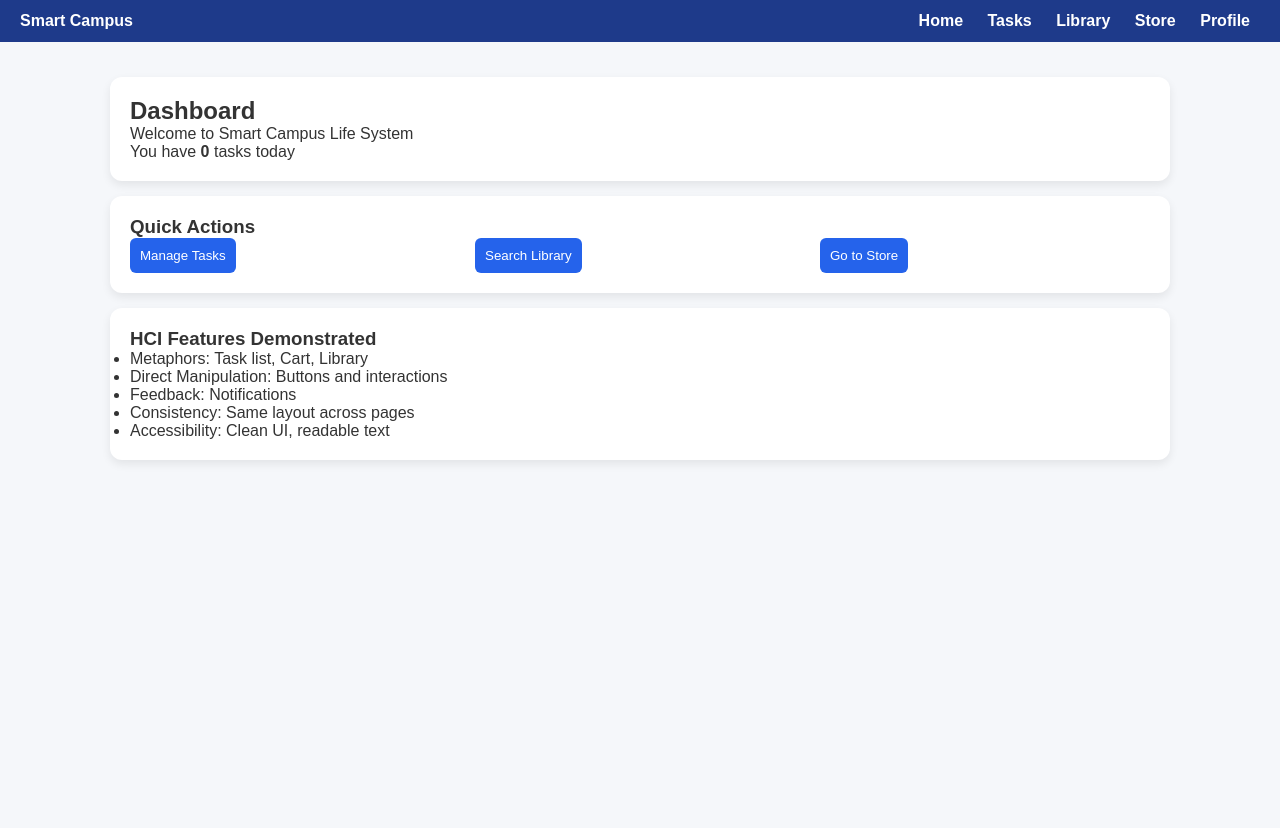
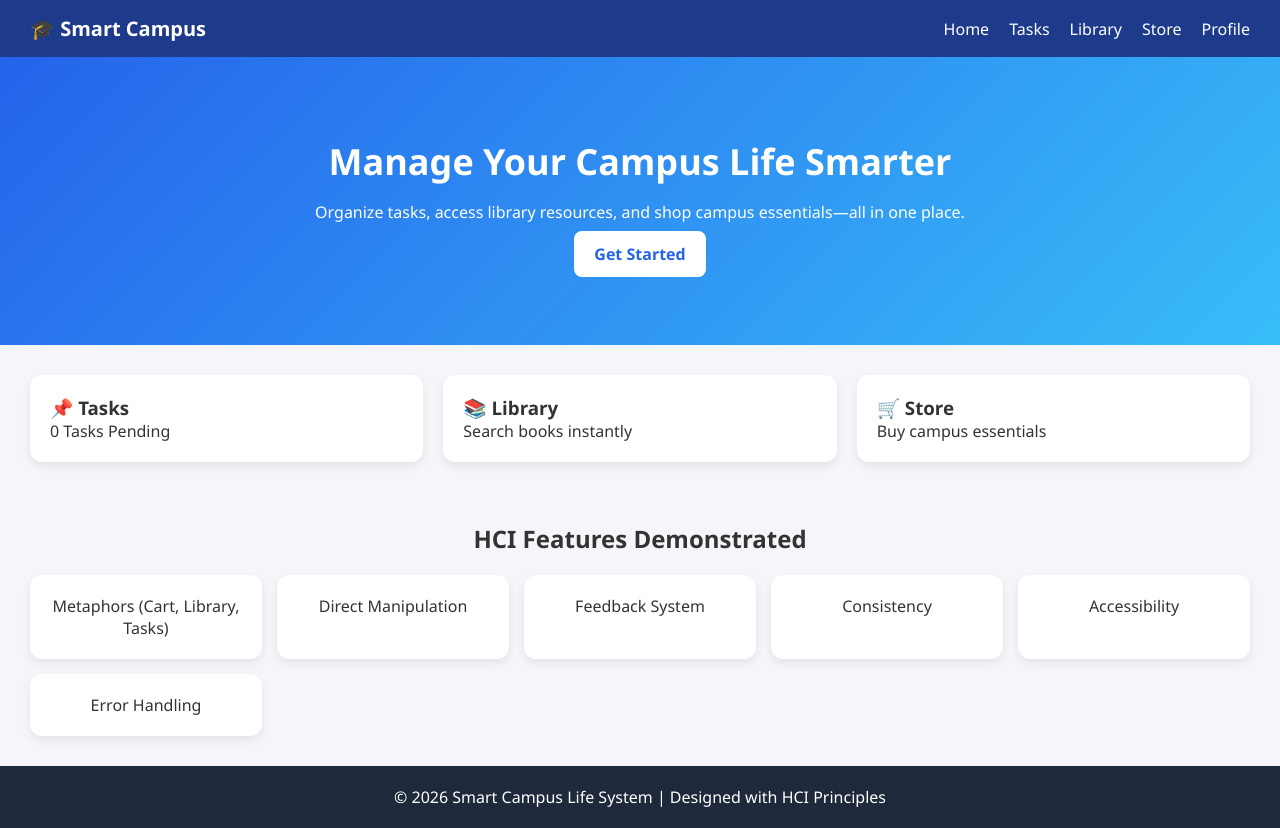
Before and after one commit to Craka250/SmartCampusLife, a plain HTML site: page index.html in a window 1280 px wide. Before the commit the page ends 800 px from the top, so only its background shows below. Drawn offline with Linux system fonts and the light colour scheme.

Commit message:
Updated the homepage UI

```diff
--- a/css/styele.css
+++ b/css/styele.css
@@ -1,102 +1,126 @@
-/*
-*{margin:0;padding:0;box-sizing:border-box;font-family:Arial, sans-serif;}
-body{background:#f5f7fa;color:#333;}
-nav{display:flex;justify-content:space-between;align-items:center;background:#1e3a8a;color:#fff;padding:10px 20px;}
-nav a{color:#fff;margin:0 10px;text-decoration:none;font-weight:bold;}
-.container{padding:20px;}
-.card{background:#fff;padding:15px;margin:10px 0;border-radius:10px;box-shadow:0 2px 5px rgba(0,0,0,0.1);}
-button{padding:8px 12px;border:none;border-radius:5px;cursor:pointer;margin-top:5px;}
-.btn-primary{background:#2563eb;color:#fff;}
-.btn-danger{background:#dc2626;color:#fff;}
-.btn-success{background:#16a34a;color:#fff;}
-input{padding:8px;width:100%;margin-top:5px;border-radius:5px;border:1px solid #ccc;}
-.grid{display:grid;grid-template-columns:repeat(auto-fit,minmax(200px,1fr));gap:15px;}
-@media(max-width:600px){nav{flex-direction:column;}}
-*/
-
+/* RESET */
 *{
   margin:0;
   padding:0;
   box-sizing:border-box;
-  font-family:Arial, sans-serif;
+  font-family:'Segoe UI', Tahoma, Geneva, Verdana, sans-serif;
 }
 
 body{
-  background:#f5f7fa;
+  background:#f4f6f9;
   color:#333;
 }
 
-nav{
+/* NAVBAR */
+.navbar{
   display:flex;
   justify-content:space-between;
   align-items:center;
   background:#1e3a8a;
+  padding:15px 30px;
   color:#fff;
-  padding:12px 20px;
 }
 
-nav a{
-  color:#fff;
-  margin:0 10px;
-  text-decoration:none;
+.logo{
+  font-size:20px;
   font-weight:bold;
 }
 
-nav a:hover{
-  text-decoration:underline;
+.nav-links{
+  list-style:none;
+  display:flex;
 }
 
-.container{
-  padding:20px;
-  max-width:1100px;
-  margin:auto;
+.nav-links li{
+  margin-left:20px;
+}
+
+.nav-links a{
+  text-decoration:none;
+  color:#fff;
+  font-weight:500;
+  transition:0.3s;
+}
+
+.nav-links a:hover{
+  color:#38bdf8;
+}
+
+/* HERO */
+.hero{
+  background:linear-gradient(135deg,#2563eb,#38bdf8);
+  color:#fff;
+  padding:80px 20px;
+  text-align:center;
+}
+
+.hero h1{
+  font-size:36px;
+  margin-bottom:15px;
+}
+
+.hero p{
+  margin-bottom:20px;
+}
+
+.btn-primary{
+  padding:12px 20px;
+  background:#fff;
+  color:#2563eb;
+  border-radius:8px;
+  text-decoration:none;
+  font-weight:bold;
+  transition:0.3s;
+}
+
+.btn-primary:hover{
+  background:#e0f2fe;
+}
+
+/* DASHBOARD */
+.dashboard{
+  display:grid;
+  grid-template-columns:repeat(auto-fit,minmax(250px,1fr));
+  gap:20px;
+  padding:30px;
 }
 
 .card{
   background:#fff;
   padding:20px;
-  margin:15px 0;
   border-radius:12px;
   box-shadow:0 4px 10px rgba(0,0,0,0.08);
+  transition:0.3s;
 }
 
-.grid{
+.card:hover{
+  transform:translateY(-5px);
+}
+
+/* FEATURES */
+.features{
+  padding:30px;
+  text-align:center;
+}
+
+.feature-grid{
   display:grid;
   grid-template-columns:repeat(auto-fit,minmax(200px,1fr));
   gap:15px;
+  margin-top:20px;
 }
 
-button{
-  padding:10px;
-  border:none;
-  border-radius:6px;
-  cursor:pointer;
-}
-
-.btn-primary{
-  background:#2563eb;
-  color:white;
-}
-
-button:hover{
-  opacity:0.85;
-  transform:scale(1.05);
-}
-
-/* Dark mode (Accessibility) */
-.dark{
-  background:#111;
+/* FOOTER */
+footer{
+  text-align:center;
+  padding:20px;
+  background:#1e293b;
   color:#fff;
 }
 
-.dark .card{
-  background:#1f2937;
-  color:#fff;
-}
-
-/* Responsive */
-@media(max-width:600px){
-  nav{
+/* RESPONSIVE */
+@media(max-width:768px){
+  .navbar{
     flex-direction:column;
     gap:10px;
   }
--- a/index.html
+++ b/index.html
@@ -3,56 +3,66 @@
 <head>
   <meta charset="UTF-8">
   <meta name="viewport" content="width=device-width, initial-scale=1.0">
-  <title>Smart Campus - Dashboard</title>
+  <title>Smart Campus Life</title>
   <link rel="stylesheet" href="css/styele.css">
 </head>
 <body>
 
-<!-- NAVBAR (Consistency & Navigation) -->
-<nav>
-  <div><strong>Smart Campus</strong></div>
-  <div>
-    <a href="index.html">Home</a>
-    <a href="tasks.html">Tasks</a>
-    <a href="library.html">Library</a>
-    <a href="store.html">Store</a>
-    <a href="profile.html">Profile</a>
-  </div>
+<!-- NAVBAR -->
+<nav class="navbar">
+  <div class="logo">🎓 Smart Campus</div>
+  <ul class="nav-links">
+    <li><a href="index.html">Home</a></li>
+    <li><a href="tasks.html">Tasks</a></li>
+    <li><a href="library.html">Library</a></li>
+    <li><a href="store.html">Store</a></li>
+    <li><a href="profile.html">Profile</a></li>
+  </ul>
 </nav>
 
-<div class="container">
+<!-- HERO SECTION -->
+<section class="hero">
+  <div class="hero-content">
+    <h1>Manage Your Campus Life Smarter</h1>
+    <p>Organize tasks, access library resources, and shop campus essentials—all in one place.</p>
+    <a href="tasks.html" class="btn-primary">Get Started</a>
+  </div>
+</section>
 
-  <!-- DASHBOARD (Visibility of system status) -->
+<!-- DASHBOARD OVERVIEW -->
+<section class="dashboard">
   <div class="card">
-    <h2>Dashboard</h2>
-    <p>Welcome to Smart Campus Life System</p>
-    <p>You have <strong id="taskCount">0</strong> tasks today</p>
+    <h3>📌 Tasks</h3>
+    <p id="taskCount">0 Tasks Pending</p>
   </div>
+  <div class="card">
+    <h3>📚 Library</h3>
+    <p>Search books instantly</p>
+  </div>
+  <div class="card">
+    <h3>🛒 Store</h3>
+    <p>Buy campus essentials</p>
+  </div>
+</section>
 
-  <!-- QUICK ACTIONS (Efficiency & Navigation) -->
-  <div class="card">
-    <h3>Quick Actions</h3>
-    <div class="grid">
-      <a href="tasks.html"><button class="btn-primary">Manage Tasks</button></a>
-      <a href="library.html"><button class="btn-primary">Search Library</button></a>
-      <a href="store.html"><button class="btn-primary">Go to Store</button></a>
-    </div>
+<!-- FEATURES -->
+<section class="features">
+  <h2>HCI Features Demonstrated</h2>
+  <div class="feature-grid">
+    <div class="card">Metaphors (Cart, Library, Tasks)</div>
+    <div class="card">Direct Manipulation</div>
+    <div class="card">Feedback System</div>
+    <div class="card">Consistency</div>
+    <div class="card">Accessibility</div>
+    <div class="card">Error Handling</div>
   </div>
+</section>
 
-  <!-- HCI FEATURES DISPLAY (For marking) -->
-  <div class="card">
-    <h3>HCI Features Demonstrated</h3>
-    <ul>
-      <li>Metaphors: Task list, Cart, Library</li>
-      <li>Direct Manipulation: Buttons and interactions</li>
-      <li>Feedback: Notifications</li>
-      <li>Consistency: Same layout across pages</li>
-      <li>Accessibility: Clean UI, readable text</li>
-    </ul>
-  </div>
+<!-- FOOTER -->
+<footer>
+  <p>© 2026 Smart Campus Life System | Designed with HCI Principles</p>
+</footer>
 
-</div>
-
-<script src="script.js"></script>
+<script src="js/script.js"></script>
 </body>
 </html>
--- a/js/script.js
+++ b/js/script.js
@@ -1,9 +1,10 @@
+// TASK COUNT (for dashboard preview)
 let tasks = [];
 
 function updateTaskCount(){
   let count = document.getElementById('taskCount');
   if(count){
-    count.innerText = tasks.length;
+    count.innerText = tasks.length + ' Tasks Pending';
   }
 }
 
```
